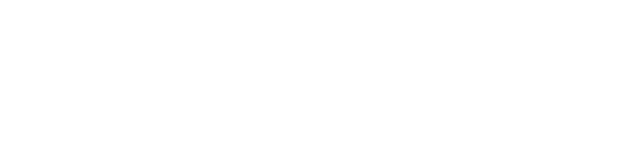
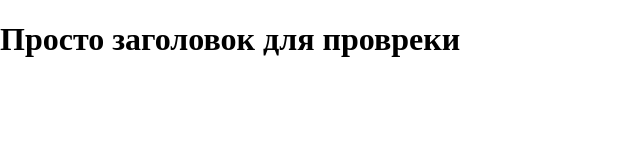
Before and after one commit to nik-f-dev/first-project, a plain HTML site: page index.html in a window 1280 px wide. Shown: the whole page, without its empty margins (0-640 px from the left). Drawn offline with Linux system fonts and the light colour scheme.

Commit message:
Add h1 again

```diff
--- a/index.html
+++ b/index.html
@@ -8,6 +8,6 @@
     <link rel="stylesheet" href="style.css">
 </head>
 <body>
-
+    <h1>Просто заголовок для провреки</h1>
 </body>
 </html>
```
